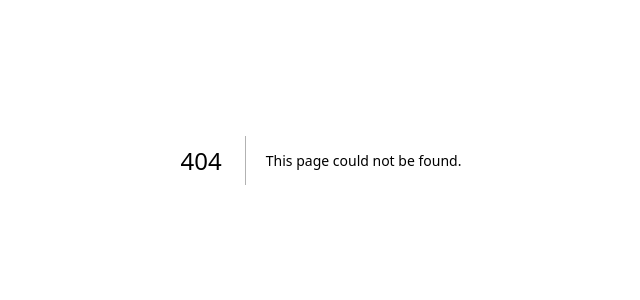
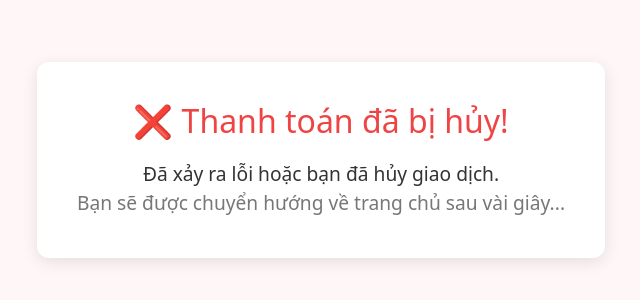
Before and after one commit to tiendung311/hms-fe, a Next.js app: page /payos/cancel in a window 1280 px wide. Before the commit this address had no page. Shown: the part 240-540 px from the top of the page, without its empty margins (319-959 px from the left). Built offline with nearby package versions, Linux system fonts and the light colour scheme; no server answers.

Commit message:
payos page ui
create success and cancel page

```diff
--- /dev/null
+++ b/src/app/payos/cancel/page.tsx
@@ -0,0 +1,39 @@
+"use client";
+
+import { useEffect } from "react";
+import { useUser } from "@clerk/nextjs";
+import { useRouter } from "next/navigation";
+import styles from "./style.module.css";
+
+export default function PaymentCancelPage() {
+  const { user, isLoaded } = useUser();
+  const router = useRouter();
+
+  useEffect(() => {
+    if (!isLoaded) return;
+
+    const role = user?.publicMetadata?.role;
+
+    if (role === "admin") {
+      const timer = setTimeout(() => {
+        router.push("/admin/transactions");
+      }, 3000); // chuyển hướng sau 3 giây
+
+      return () => clearTimeout(timer); // cleanup khi component unmount
+    }
+  }, [user, isLoaded, router]);
+
+  return (
+    <div className={styles.container}>
+      <div className={styles.card}>
+        <h1 className={styles.title}>❌ Thanh toán đã bị hủy!</h1>
+        <p className={styles.message}>
+          Đã xảy ra lỗi hoặc bạn đã hủy giao dịch.
+        </p>
+        <p className={styles.redirect}>
+          Bạn sẽ được chuyển hướng về trang chủ sau vài giây...
+        </p>
+      </div>
+    </div>
+  );
+}
--- /dev/null
+++ b/src/app/payos/cancel/style.module.css
@@ -0,0 +1,33 @@
+.container {
+  display: flex;
+  align-items: center;
+  justify-content: center;
+  height: 100vh;
+  background-color: #fff7f7;
+  padding: 20px;
+}
+
+.card {
+  background-color: #ffffff;
+  border-radius: 12px;
+  box-shadow: 0 4px 16px rgba(0, 0, 0, 0.1);
+  padding: 40px;
+  text-align: center;
+}
+
+.title {
+  color: #ef4444;
+  font-size: 2rem;
+  margin-bottom: 20px;
+}
+
+.message {
+  font-size: 1.2rem;
+  color: #333;
+  margin-bottom: 8px;
+}
+
+.redirect {
+  font-size: 0.9rem;
+  color: #777;
+}
--- /dev/null
+++ b/src/app/payos/success/style.module.css
@@ -0,0 +1,33 @@
+.container {
+  display: flex;
+  align-items: center;
+  justify-content: center;
+  height: 100vh;
+  background-color: #f0f9ff;
+  padding: 20px;
+}
+
+.card {
+  background-color: #ffffff;
+  border-radius: 12px;
+  box-shadow: 0 4px 16px rgba(0, 0, 0, 0.1);
+  padding: 40px;
+  text-align: center;
+}
+
+.title {
+  color: #22c55e;
+  font-size: 2rem;
+  margin-bottom: 20px;
+}
+
+.message {
+  font-size: 1.2rem;
+  color: #333;
+  margin-bottom: 8px;
+}
+
+.redirect {
+  font-size: 0.8rem;
+  color: #777;
+}
```
Also changed, not shown: src/app/components/admin/transactions/TransactionEditModal.tsx (+36 -4 lines), src/app/payos/success/page.tsx (added, +37 -0 lines).
